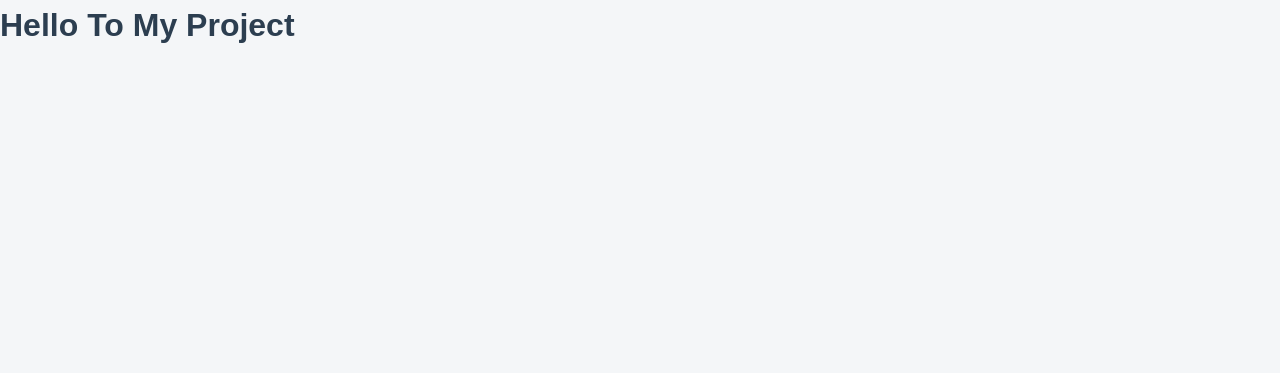
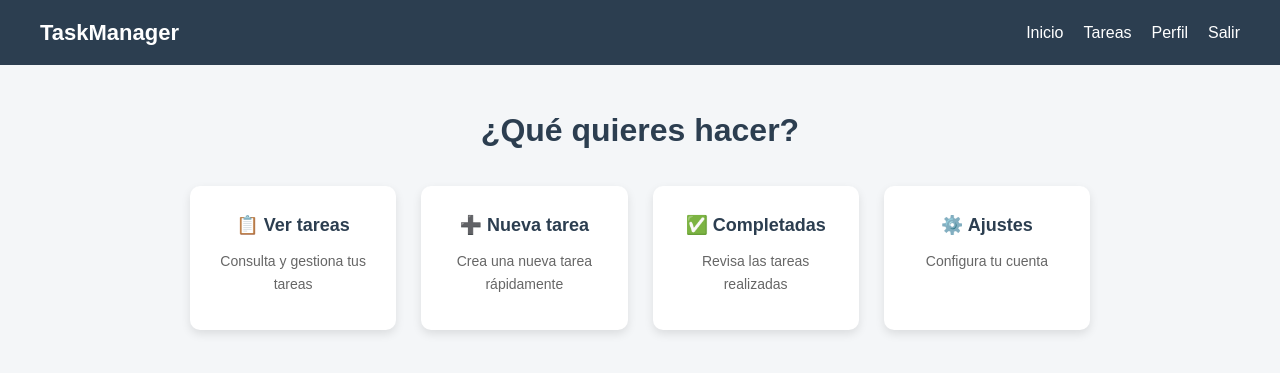
Before and after one commit to ErMario03/TaskManager, a Django app: page / in a window 1280 px wide. Shown: the top 373 px of the page. Run offline with Django 5.2, Linux system fonts and the light colour scheme.

Commit message:
CreareTask Part

```diff
--- a/static/css/taskManager/styles.css
+++ b/static/css/taskManager/styles.css
@@ -111,3 +111,77 @@ footer {
     color: #777;
     font-size: 14px;
 }
+/* NAVBAR */
+.navbar {
+    display: flex;
+    justify-content: space-between;
+    align-items: center;
+    padding: 15px 40px;
+    background-color: #2c3e50;
+}
+
+.navbar-logo {
+    font-size: 22px;
+    font-weight: bold;
+    color: #ffffff;
+}
+
+.navbar-links {
+    list-style: none;
+    display: flex;
+    gap: 20px;
+}
+
+.navbar-links a {
+    color: #ffffff;
+    font-weight: 500;
+}
+
+.navbar-links a:hover {
+    text-decoration: underline;
+}
+
+/* CONTENIDO PRINCIPAL */
+.main-content {
+    padding: 40px;
+    text-align: center;
+}
+
+.main-content h1 {
+    margin-bottom: 30px;
+}
+
+/* GRID DE TARJETAS */
+.card-grid {
+    max-width: 900px;
+    margin: 0 auto;
+    display: grid;
+    grid-template-columns: repeat(auto-fit, minmax(200px, 1fr));
+    gap: 25px;
+}
+
+/* TARJETAS */
+.card {
+    background-color: #ffffff;
+    padding: 25px;
+    border-radius: 10px;
+    text-align: center;
+    box-shadow: 0 4px 10px rgba(0,0,0,0.1);
+    transition: transform 0.2s, box-shadow 0.2s;
+    cursor: pointer;
+}
+
+.card h2 {
+    margin-bottom: 10px;
+    font-size: 18px;
+}
+
+.card p {
+    font-size: 14px;
+    color: #666;
+}
+
+.card:hover {
+    transform: translateY(-5px);
+    box-shadow: 0 8px 20px rgba(0,0,0,0.15);
+}
--- a/taskManager/taskManager/urls.py
+++ b/taskManager/taskManager/urls.py
@@ -18,5 +18,6 @@ from django.contrib import admin
 from django.urls import path
 from . import views
 urlpatterns = [
-    path('', views.home),
+    path('', views.home, name="home"),
+    path('create/', views.create_task, name="create"),
 ]
--- a/taskManager/taskManager/views.py
+++ b/taskManager/taskManager/views.py
@@ -2,3 +2,6 @@ from django.shortcuts import render
 
 def home(request):
     return render(request, "taskManager/Home.html")
+
+def create_task(request):
+    return render(request, "taskManager/CreateTask.html")
--- a/templates/taskManager/Home.html
+++ b/templates/taskManager/Home.html
@@ -1,14 +1,55 @@
+
 {% load static %}
 <!DOCTYPE html>
-<html lang="en">
+<html lang="es">
 <head>
     <meta charset="UTF-8">
-    <title>Title</title>
+    <title>Home | TaskManager</title>
+
     <link rel="stylesheet" href="{% static 'css/taskManager/styles.css' %}">
 </head>
+
 <body>
 
-    <h1>Hello To My Project</h1>
+<!-- NAVBAR -->
+<nav class="navbar">
+    <div class="navbar-logo">
+        TaskManager
+    </div>
+    <ul class="navbar-links">
+        <li><a href="#">Inicio</a></li>
+        <li><a href="#">Tareas</a></li>
+        <li><a href="#">Perfil</a></li>
+        <li><a href="#">Salir</a></li>
+    </ul>
+</nav>
+
+<!-- CONTENIDO PRINCIPAL -->
+<main class="main-content">
+    <h1>¿Qué quieres hacer?</h1>
+
+    <div class="card-grid">
+        <a href="#" class="card">
+            <h2>📋 Ver tareas</h2>
+            <p>Consulta y gestiona tus tareas</p>
+        </a>
+
+        <a href="{% url 'taskManager:create' %}" class="card">
+            <h2>➕ Nueva tarea</h2>
+            <p>Crea una nueva tarea rápidamente</p>
+        </a>
+
+        <a href="#" class="card">
+            <h2>✅ Completadas</h2>
+            <p>Revisa las tareas realizadas</p>
+        </a>
+
+        <a href="#" class="card">
+            <h2>⚙️ Ajustes</h2>
+            <p>Configura tu cuenta</p>
+        </a>
+    </div>
+</main>
 
 </body>
 </html>
```
Also changed, not shown: DjangoProject/settings.py (+5 -5 lines), taskManager/taskManager/models.py (added, +10 -0 lines), templates/taskManager/CreateTask.html (added, +36 -0 lines), taskManager/taskManager/forms.py (added).
